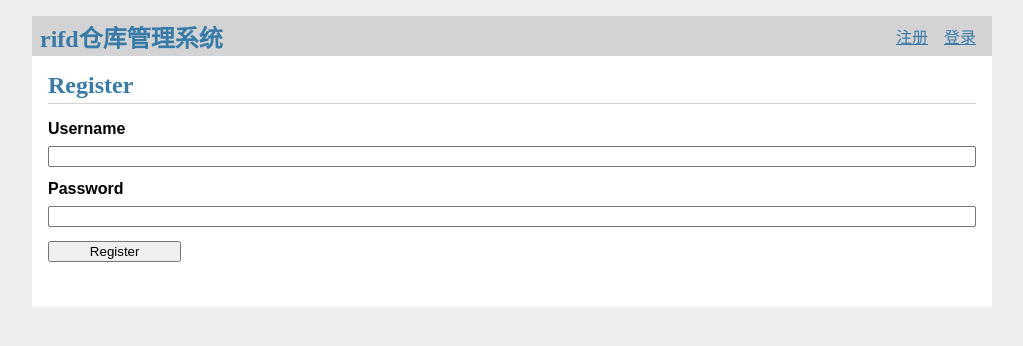
After one commit to 2206085678/rfidsys_web, a Flask app: page /user/register in a window 1280 px wide. The commit adds this page. Shown: the top 346 px of the page, without its empty margins (128-1151 px from the left). Run offline with Flask 2, Linux system fonts and the light colour scheme.

Commit message:
第二次上传

```diff
--- /dev/null
+++ b/app/db.py
@@ -0,0 +1,47 @@
+# @Time    : 2020/11/20 23:04
+# @Author  : 孙北晨
+# @Version : V 0.1
+# @Int     :
+import sqlite3
+
+import click
+from flask import current_app, g
+from flask.cli import with_appcontext
+
+
+def get_db():
+    if 'db' not in g:
+        g.db = sqlite3.connect(
+            current_app.config['DATABASE'],
+            detect_types=sqlite3.PARSE_DECLTYPES
+        )
+        g.db.row_factory = sqlite3.Row
+
+    return g.db
+
+
+def close_db(e=None):
+    db = g.pop('db', None)
+
+    if db is not None:
+        db.close()
+
+
+def init_db():
+    db = get_db()
+
+    with current_app.open_resource('schema.sql') as f:
+        db.executescript(f.read().decode('utf8'))
+
+
+@click.command('init-db')  # 定义一个名为 init_db的命令行
+@with_appcontext
+def init_db_command():
+    """Clear the existing data and create new tables."""
+    init_db()
+    click.echo('Initialized the database.')
+
+
+def init_app(app):
+    app.teardown_appcontext(close_db)
+    app.cli.add_command(init_db_command)
--- /dev/null
+++ b/app/static/style.css
@@ -0,0 +1,26 @@
+html { font-family: sans-serif; background: #eee; padding: 1rem; }
+body { max-width: 960px; margin: 0 auto; background: white; }
+h1 { font-family: serif; color: #377ba8; margin: 1rem 0; }
+a { color: #377ba8; }
+hr { border: none; border-top: 1px solid lightgray; }
+nav { background: lightgray; display: flex; align-items: center; padding: 0 0.5rem; }
+nav h1 { flex: auto; margin: 0; }
+nav h1 a { text-decoration: none; padding: 0.25rem 0.5rem; }
+nav ul  { display: flex; list-style: none; margin: 0; padding: 0; }
+nav ul li a, nav ul li span, header .action { display: block; padding: 0.5rem; }
+.content { padding: 0 1rem 1rem; }
+.content > header { border-bottom: 1px solid lightgray; display: flex; align-items: flex-end; }
+.content > header h1 { flex: auto; margin: 1rem 0 0.25rem 0; }
+.flash { margin: 1em 0; padding: 1em; background: #cae6f6; border: 1px solid #377ba8; }
+.post > header { display: flex; align-items: flex-end; font-size: 0.85em; }
+.post > header > div:first-of-type { flex: auto; }
+.post > header h1 { font-size: 1.5em; margin-bottom: 0; }
+.post .about { color: slategray; font-style: italic; }
+.post .body { white-space: pre-line; }
+.content:last-child { margin-bottom: 0; }
+.content form { margin: 1em 0; display: flex; flex-direction: column; }
+.content label { font-weight: bold; margin-bottom: 0.5em; }
+.content input, .content textarea { margin-bottom: 1em; }
+.content textarea { min-height: 12em; resize: vertical; }
+input.danger { color: #cc2f2e; }
+input[type=submit] { align-self: start; min-width: 10em; }
--- a/app/templates/base.html
+++ b/app/templates/base.html
@@ -1,23 +1,24 @@
-<html>
-  <head>
-    {% if title %}
-    <title>{{title}} - microblog</title>
+<!doctype html>
+<title>{% block title %}{% endblock %} - Flaskr</title>
+<link rel="stylesheet" href="{{ url_for('static', filename='style.css') }}">
+<nav>
+  <h1>rifd仓库管理系统</h1>
+  <ul>
+    {% if g.user %}
+      <li><span>{{ g.user['username'] }}</span>
+      <li><a href="{{ url_for('user.logout') }}">登出</a>
     {% else %}
-    <title>microblog</title>
+      <li><a href="{{ url_for('user.register') }}">注册</a>
+      <li><a href="{{ url_for('user.login') }}">登录</a>
     {% endif %}
-  </head>
-  <body>
-    <div>Microblog: <a href="/index">Home</a></div>
-    <hr>
-    {% with messages = get_flashed_messages() %}
-    {% if messages %}
-    <ul>
-    {% for message in messages %}
-        <li>{{ message }} </li>
-    {% endfor %}
-    </ul>
-    {% endif %}
-    {% endwith %}
-    {% block content %}{% endblock %}
-  </body>
-</html>
+  </ul>
+</nav>
+<section class="content">
+  <header>
+    {% block header %}{% endblock %}
+  </header>
+  {% for message in get_flashed_messages() %}
+    <div class="flash">{{ message }}</div>
+  {% endfor %}
+  {% block content %}{% endblock %}
+</section>
--- /dev/null
+++ b/app/templates/user/register.html
@@ -0,0 +1,15 @@
+{% extends 'base.html' %}
+
+{% block header %}
+  <h1>{% block title %}Register{% endblock %}</h1>
+{% endblock %}
+
+{% block content %}
+  <form method="post">
+    <label for="username">Username</label>
+    <input name="username" id="username" required>
+    <label for="password">Password</label>
+    <input type="password" name="password" id="password" required>
+    <input type="submit" value="Register">
+  </form>
+{% endblock %}
--- a/app/user.py
+++ b/app/user.py
@@ -10,6 +10,9 @@ bp = Blueprint("user",__name__,url_prefix="/user")
 
 @bp.route('/register', methods=('GET', 'POST'))
 def register():
+    """
+    注册用户视图
+    """
     if request.method == 'POST':
         username = request.form['username']
         password = request.form['password']
@@ -31,8 +34,75 @@ def register():
                 (username, generate_password_hash(password))
             )
             db.commit()
-            return redirect(url_for('auth.login'))
+            return redirect(url_for('user.login'))
 
         flash(error)
 
-    return render_template('auth/register.html')
+    return render_template('user/register.html')
+
+
+@bp.route('/login', methods=('GET', 'POST'))
+def login():
+    """
+    登录视图
+    """
+    if request.method == 'POST':
+        username = request.form['username']
+        password = request.form['password']
+        db = get_db()
+        error = None
+        user = db.execute(
+            'SELECT * FROM user WHERE username = ?', (username,)
+        ).fetchone()
+
+        if user is None:
+            error = '请输入用户名'
+        elif not check_password_hash(user['password'], password):
+            error = '密码错误'
+
+        if error is None:
+            session.clear()
+            session['user_id'] = user['id']
+            return redirect(url_for('index'))
+
+        flash(error)
+
+    return render_template('user/login.html')
+
+
+@bp.before_app_request
+def load_logged_in_user():
+    """
+    ？？？
+    """
+    user_id = session.get('user_id')
+
+    if user_id is None:
+        g.user = None
+    else:
+        g.user = get_db().execute(
+            'SELECT * FROM user WHERE id = ?', (user_id,)
+        ).fetchone()
+
+
+@bp.route('/logout')
+def logout():
+    """
+    注销
+    """
+    session.clear()
+    return redirect(url_for('index'))
+
+
+def login_required(view):
+    """
+    装饰器
+    """
+    @functools.wraps(view)
+    def wrapped_view(**kwargs):
+        if g.user is None:
+            return redirect(url_for('auth.login'))
+
+        return view(**kwargs)
+
+    return wrapped_view
```
Also changed, not shown: app/schema.sql (added, +18 -0 lines), app/templates/login.html (deleted, +0 -34 lines), app/templates/user/login.html (added, +15 -0 lines).
